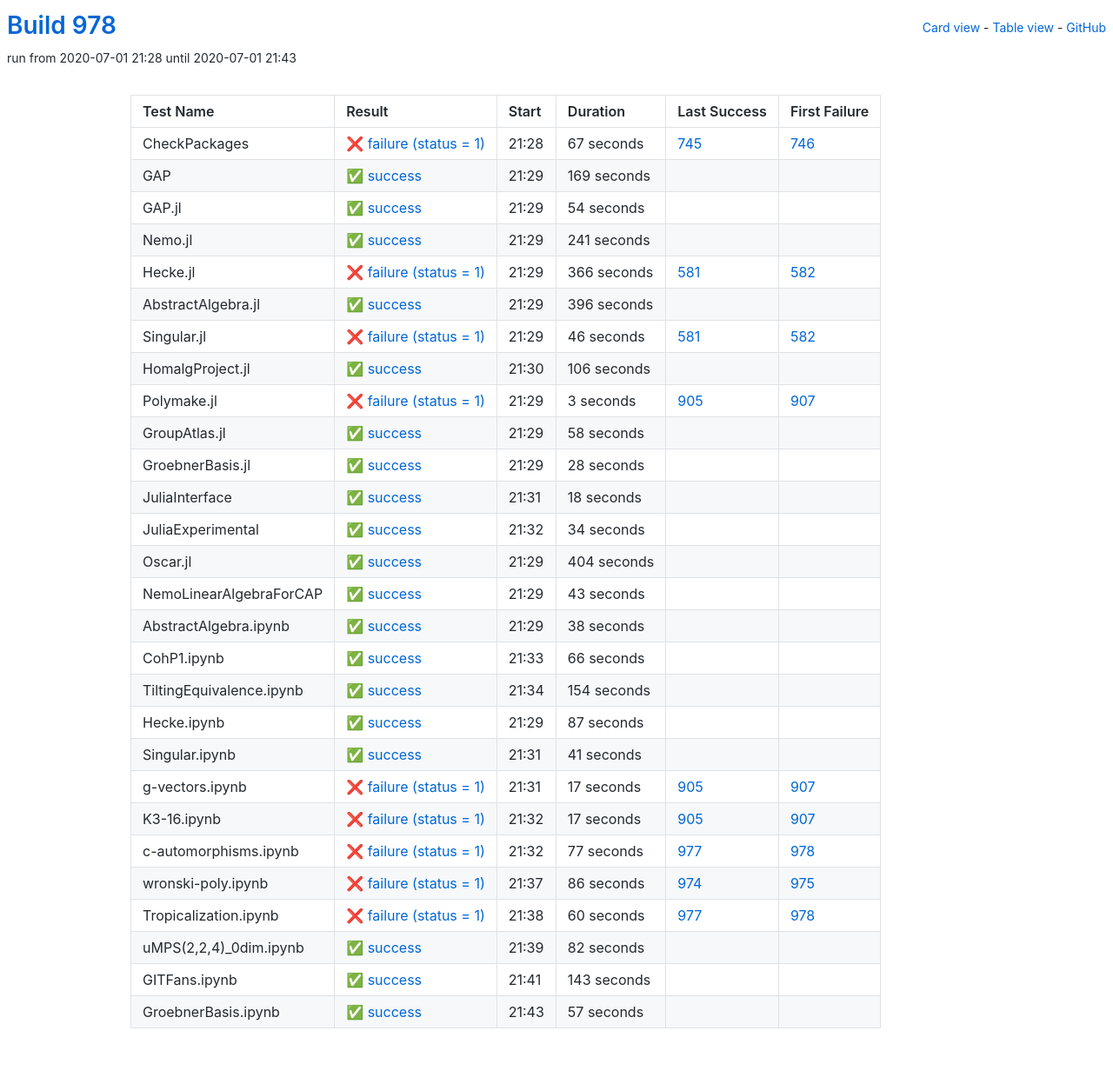
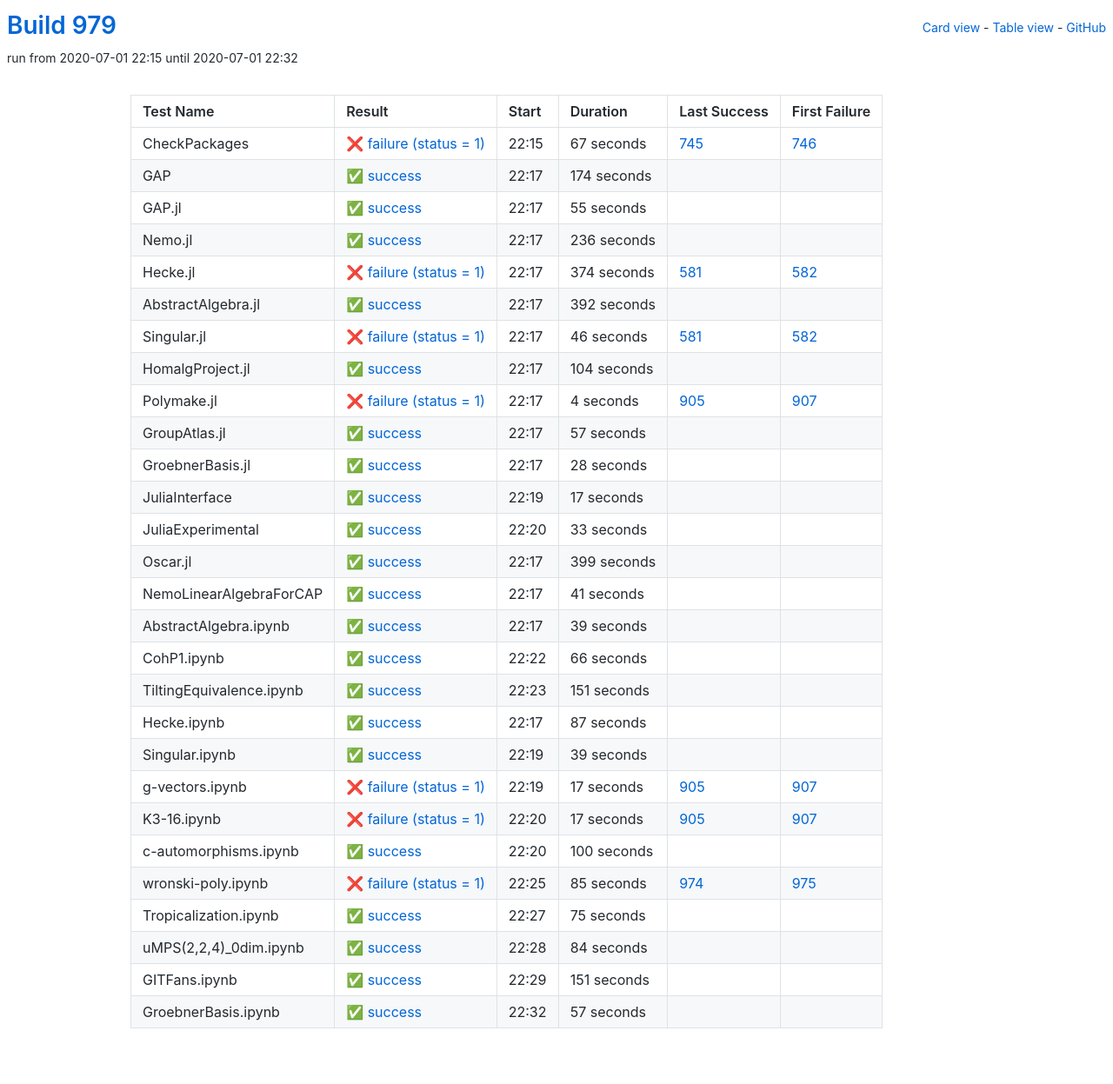
Before and after one commit to oscar-system/oscar-ci-status-1.4, a Jekyll site: the page built from table.html, in a window 1280 px wide. Shown: the whole page at 87% size. Built offline with Jekyll 4.4.1, drawn with Linux system fonts in a browser that asks for light colours.

Commit message:
Build #979

```diff
--- a/_data/ci.yml
+++ b/_data/ci.yml
@@ -1,6 +1,6 @@
 ---
-build: 978
-build_url: https://oscarci.mathematik.uni-kl.de/job/oscar-julia-1.4/978/
+build: 979
+build_url: https://oscarci.mathematik.uni-kl.de/job/oscar-julia-1.4/979/
 job: oscar-julia-1.4
 organization: oscar-system
 repo: oscar-ci-status-1.4
@@ -8,8 +8,8 @@ repourl: https://github.com/oscar-system/oscar-ci-status-1.4
 tests:
 - name: CheckPackages
   id: checkpackages
-  log: https://oscarci.mathematik.uni-kl.de/job/oscar-julia-1.4/978/artifact/logs/build-978/CheckPackages.log
-  start: 2020-07-01 21:28
+  log: https://oscarci.mathematik.uni-kl.de/job/oscar-julia-1.4/979/artifact/logs/build-979/CheckPackages.log
+  start: 2020-07-01 22:15
   success: false
   exitcode: 1
   status: failure
@@ -20,68 +20,68 @@ tests:
   first_failure_url: https://oscarci.mathematik.uni-kl.de/job/oscar-julia-1.4/746/
 - name: GAP
   id: gap
-  log: https://oscarci.mathematik.uni-kl.de/job/oscar-julia-1.4/978/artifact/logs/build-978/GAP.log
-  start: 2020-07-01 21:29
+  log: https://oscarci.mathematik.uni-kl.de/job/oscar-julia-1.4/979/artifact/logs/build-979/GAP.log
+  start: 2020-07-01 22:17
   success: true
   exitcode: 0
   status: success
-  duration: 169
+  duration: 174
   last_success: false
   last_success_url:
   first_failure: false
   first_failure_url:
 - name: GAP.jl
   id: gap-jl
-  log: https://oscarci.mathematik.uni-kl.de/job/oscar-julia-1.4/978/artifact/logs/build-978/GAP.jl.log
-  start: 2020-07-01 21:29
+  log: https://oscarci.mathematik.uni-kl.de/job/oscar-julia-1.4/979/artifact/logs/build-979/GAP.jl.log
+  start: 2020-07-01 22:17
   success: true
   exitcode: 0
   status: success
-  duration: 54
+  duration: 55
   last_success: false
   last_success_url:
   first_failure: false
   first_failure_url:
 - name: Nemo.jl
   id: nemo-jl
-  log: https://oscarci.mathematik.uni-kl.de/job/oscar-julia-1.4/978/artifact/logs/build-978/Nemo.jl.log
-  start: 2020-07-01 21:29
+  log: https://oscarci.mathematik.uni-kl.de/job/oscar-julia-1.4/979/artifact/logs/build-979/Nemo.jl.log
+  start: 2020-07-01 22:17
   success: true
   exitcode: 0
   status: success
-  duration: 241
+  duration: 236
   last_success: false
   last_success_url:
   first_failure: false
   first_failure_url:
 - name: Hecke.jl
   id: hecke-jl
-  log: https://oscarci.mathematik.uni-kl.de/job/oscar-julia-1.4/978/artifact/logs/build-978/Hecke.jl.log
-  start: 2020-07-01 21:29
+  log: https://oscarci.mathematik.uni-kl.de/job/oscar-julia-1.4/979/artifact/logs/build-979/Hecke.jl.log
+  start: 2020-07-01 22:17
   success: false
   exitcode: 1
   status: failure
-  duration: 366
+  duration: 374
   last_success: 581
   last_success_url: https://oscarci.mathematik.uni-kl.de/job/oscar-julia-1.4/581/
   first_failure: 582
   first_failure_url: https://oscarci.mathematik.uni-kl.de/job/oscar-julia-1.4/582/
 - name: AbstractAlgebra.jl
   id: abstractalgebra-jl
-  log: https://oscarci.mathematik.uni-kl.de/job/oscar-julia-1.4/978/artifact/logs/build-978/AbstractAlgebra.jl.log
-  start: 2020-07-01 21:29
+  log: https://oscarci.mathematik.uni-kl.de/job/oscar-julia-1.4/979/artifact/logs/build-979/AbstractAlgebra.jl.log
+  start: 2020-07-01 22:17
   success: true
   exitcode: 0
   status: success
-  duration: 396
+  duration: 392
   last_success: false
   last_success_url:
   first_failure: false
   first_failure_url:
 - name: Singular.jl
   id: singular-jl
-  log: https://oscarci.mathematik.uni-kl.de/job/oscar-julia-1.4/978/artifact/logs/build-978/Singular.jl.log
-  start: 2020-07-01 21:29
+  log: https://oscarci.mathematik.uni-kl.de/job/oscar-julia-1.4/979/artifact/logs/build-979/Singular.jl.log
+  start: 2020-07-01 22:17
   success: false
   exitcode: 1
   status: failure
@@ -92,44 +92,44 @@ tests:
   first_failure_url: https://oscarci.mathematik.uni-kl.de/job/oscar-julia-1.4/582/
 - name: HomalgProject.jl
   id: homalgproject-jl
-  log: https://oscarci.mathematik.uni-kl.de/job/oscar-julia-1.4/978/artifact/logs/build-978/HomalgProject.jl.log
-  start: 2020-07-01 21:30
+  log: https://oscarci.mathematik.uni-kl.de/job/oscar-julia-1.4/979/artifact/logs/build-979/HomalgProject.jl.log
+  start: 2020-07-01 22:17
   success: true
   exitcode: 0
   status: success
-  duration: 106
+  duration: 104
   last_success: false
   last_success_url:
   first_failure: false
   first_failure_url:
 - name: Polymake.jl
   id: polymake-jl
-  log: https://oscarci.mathematik.uni-kl.de/job/oscar-julia-1.4/978/artifact/logs/build-978/Polymake.jl.log
-  start: 2020-07-01 21:29
+  log: https://oscarci.mathematik.uni-kl.de/job/oscar-julia-1.4/979/artifact/logs/build-979/Polymake.jl.log
+  start: 2020-07-01 22:17
   success: false
   exitcode: 1
   status: failure
-  duration: 3
+  duration: 4
   last_success: 905
   last_success_url: https://oscarci.mathematik.uni-kl.de/job/oscar-julia-1.4/905/
   first_failure: 907
   first_failure_url: https://oscarci.mathematik.uni-kl.de/job/oscar-julia-1.4/907/
 - name: GroupAtlas.jl
   id: groupatlas-jl
-  log: https://oscarci.mathematik.uni-kl.de/job/oscar-julia-1.4/978/artifact/logs/build-978/GroupAtlas.jl.log
-  start: 2020-07-01 21:29
+  log: https://oscarci.mathematik.uni-kl.de/job/oscar-julia-1.4/979/artifact/logs/build-979/GroupAtlas.jl.log
+  start: 2020-07-01 22:17
   success: true
   exitcode: 0
   status: success
-  duration: 58
+  duration: 57
   last_success: false
   last_success_url:
   first_failure: false
   first_failure_url:
 - name: GroebnerBasis.jl
   id: groebnerbasis-jl
-  log: https://oscarci.mathematik.uni-kl.de/job/oscar-julia-1.4/978/artifact/logs/build-978/GroebnerBasis.jl.log
-  start: 2020-07-01 21:29
+  log: https://oscarci.mathematik.uni-kl.de/job/oscar-julia-1.4/979/artifact/logs/build-979/GroebnerBasis.jl.log
+  start: 2020-07-01 22:17
   success: true
   exitcode: 0
   status: success
@@ -140,68 +140,68 @@ tests:
   first_failure_url:
 - name: JuliaInterface
   id: juliainterface
-  log: https://oscarci.mathematik.uni-kl.de/job/oscar-julia-1.4/978/artifact/logs/build-978/JuliaInterface.log
-  start: 2020-07-01 21:31
+  log: https://oscarci.mathematik.uni-kl.de/job/oscar-julia-1.4/979/artifact/logs/build-979/JuliaInterface.log
+  start: 2020-07-01 22:19
   success: true
   exitcode: 0
   status: success
-  duration: 18
+  duration: 17
   last_success: false
   last_success_url:
   first_failure: false
   first_failure_url:
 - name: JuliaExperimental
   id: juliaexperimental
-  log: https://oscarci.mathematik.uni-kl.de/job/oscar-julia-1.4/978/artifact/logs/build-978/JuliaExperimental.log
-  start: 2020-07-01 21:32
+  log: https://oscarci.mathematik.uni-kl.de/job/oscar-julia-1.4/979/artifact/logs/build-979/JuliaExperimental.log
+  start: 2020-07-01 22:20
   success: true
   exitcode: 0
   status: success
-  duration: 34
+  duration: 33
   last_success: false
   last_success_url:
   first_failure: false
   first_failure_url:
 - name: Oscar.jl
   id: oscar-jl
-  log: https://oscarci.mathematik.uni-kl.de/job/oscar-julia-1.4/978/artifact/logs/build-978/Oscar.jl.log
-  start: 2020-07-01 21:29
+  log: https://oscarci.mathematik.uni-kl.de/job/oscar-julia-1.4/979/artifact/logs/build-979/Oscar.jl.log
+  start: 2020-07-01 22:17
   success: true
   exitcode: 0
   status: success
-  duration: 404
+  duration: 399
   last_success: false
   last_success_url:
   first_failure: false
   first_failure_url:
 - name: NemoLinearAlgebraForCAP
   id: nemolinearalgebraforcap
-  log: https://oscarci.mathematik.uni-kl.de/job/oscar-julia-1.4/978/artifact/logs/build-978/NemoLinearAlgebraForCAP.log
-  start: 2020-07-01 21:29
+  log: https://oscarci.mathematik.uni-kl.de/job/oscar-julia-1.4/979/artifact/logs/build-979/NemoLinearAlgebraForCAP.log
+  start: 2020-07-01 22:17
   success: true
   exitcode: 0
   status: success
-  duration: 43
+  duration: 41
   last_success: false
   last_success_url:
   first_failure: false
   first_failure_url:
 - name: AbstractAlgebra.ipynb
   id: abstractalgebra-ipynb
-  log: https://oscarci.mathematik.uni-kl.de/job/oscar-julia-1.4/978/artifact/logs/build-978/AbstractAlgebra.ipynb.log
-  start: 2020-07-01 21:29
+  log: https://oscarci.mathematik.uni-kl.de/job/oscar-julia-1.4/979/artifact/logs/build-979/AbstractAlgebra.ipynb.log
+  start: 2020-07-01 22:17
   success: true
   exitcode: 0
   status: success
-  duration: 38
+  duration: 39
   last_success: false
   last_success_url:
   first_failure: false
   first_failure_url:
 - name: CohP1.ipynb
   id: cohp1-ipynb
-  log: https://oscarci.mathematik.uni-kl.de/job/oscar-julia-1.4/978/artifact/logs/build-978/CohP1.ipynb.log
-  start: 2020-07-01 21:33
+  log: https://oscarci.mathematik.uni-kl.de/job/oscar-julia-1.4/979/artifact/logs/build-979/CohP1.ipynb.log
+  start: 2020-07-01 22:22
   success: true
   exitcode: 0
   status: success
@@ -212,20 +212,20 @@ tests:
   first_failure_url:
 - name: TiltingEquivalence.ipynb
   id: tiltingequivalence-ipynb
-  log: https://oscarci.mathematik.uni-kl.de/job/oscar-julia-1.4/978/artifact/logs/build-978/TiltingEquivalence.ipynb.log
-  start: 2020-07-01 21:34
+  log: https://oscarci.mathematik.uni-kl.de/job/oscar-julia-1.4/979/artifact/logs/build-979/TiltingEquivalence.ipynb.log
+  start: 2020-07-01 22:23
   success: true
   exitcode: 0
   status: success
-  duration: 154
+  duration: 151
   last_success: false
   last_success_url:
   first_failure: false
   first_failure_url:
 - name: Hecke.ipynb
   id: hecke-ipynb
-  log: https://oscarci.mathematik.uni-kl.de/job/oscar-julia-1.4/978/artifact/logs/build-978/Hecke.ipynb.log
-  start: 2020-07-01 21:29
+  log: https://oscarci.mathematik.uni-kl.de/job/oscar-julia-1.4/979/artifact/logs/build-979/Hecke.ipynb.log
+  start: 2020-07-01 22:17
   success: true
   exitcode: 0
   status: success
@@ -236,20 +236,20 @@ tests:
   first_failure_url:
 - name: Singular.ipynb
   id: singular-ipynb
-  log: https://oscarci.mathematik.uni-kl.de/job/oscar-julia-1.4/978/artifact/logs/build-978/Singular.ipynb.log
-  start: 2020-07-01 21:31
+  log: https://oscarci.mathematik.uni-kl.de/job/oscar-julia-1.4/979/artifact/logs/build-979/Singular.ipynb.log
+  start: 2020-07-01 22:19
   success: true
   exitcode: 0
   status: success
-  duration: 41
+  duration: 39
   last_success: false
   last_success_url:
   first_failure: false
   first_failure_url:
 - name: g-vectors.ipynb
   id: g-vectors-ipynb
-  log: https://oscarci.mathematik.uni-kl.de/job/oscar-julia-1.4/978/artifact/logs/build-978/g-vectors.ipynb.log
-  start: 2020-07-01 21:31
+  log: https://oscarci.mathematik.uni-kl.de/job/oscar-julia-1.4/979/artifact/logs/build-979/g-vectors.ipynb.log
+  start: 2020-07-01 22:19
   success: false
   exitcode: 1
   status: failure
@@ -260,8 +260,8 @@ tests:
   first_failure_url: https://oscarci.mathematik.uni-kl.de/job/oscar-julia-1.4/907/
 - name: K3-16.ipynb
   id: k3-16-ipynb
-  log: https://oscarci.mathematik.uni-kl.de/job/oscar-julia-1.4/978/artifact/logs/build-978/K3-16.ipynb.log
-  start: 2020-07-01 21:32
+  log: https://oscarci.mathematik.uni-kl.de/job/oscar-julia-1.4/979/artifact/logs/build-979/K3-16.ipynb.log
+  start: 2020-07-01 22:20
   success: false
   exitcode: 1
   status: failure
@@ -272,68 +272,68 @@ tests:
   first_failure_url: https://oscarci.mathematik.uni-kl.de/job/oscar-julia-1.4/907/
 - name: c-automorphisms.ipynb
   id: c-automorphisms-ipynb
-  log: https://oscarci.mathematik.uni-kl.de/job/oscar-julia-1.4/978/artifact/logs/build-978/c-automorphisms.ipynb.log
-  start: 2020-07-01 21:32
+  log: https://oscarci.mathematik.uni-kl.de/job/oscar-julia-1.4/979/artifact/logs/build-979/c-automorphisms.ipynb.log
+  start: 2020-07-01 22:20
+  success: true
+  exitcode: 0
+  status: success
+  duration: 100
+  last_success: false
+  last_success_url:
+  first_failure: false
+  first_failure_url:
+- name: wronski-poly.ipynb
+  id: wronski-poly-ipynb
+  log: https://oscarci.mathematik.uni-kl.de/job/oscar-julia-1.4/979/artifact/logs/build-979/wronski-poly.ipynb.log
+  start: 2020-07-01 22:25
   success: false
   exitcode: 1
   status: failure
-  duration: 77
-  last_success: 977
-  last_success_url: https://oscarci.mathematik.uni-kl.de/job/oscar-julia-1.4/977/
-  first_failure: 978
-  first_failure_url: https://oscarci.mathematik.uni-kl.de/job/oscar-julia-1.4/978/
-- name: wronski-poly.ipynb
-  id: wronski-poly-ipynb
-  log: https://oscarci.mathematik.uni-kl.de/job/oscar-julia-1.4/978/artifact/logs/build-978/wronski-poly.ipynb.log
-  start: 2020-07-01 21:37
-  success: false
-  exitcode: 1
-  status: failure
-  duration: 86
+  duration: 85
   last_success: 974
   last_success_url: https://oscarci.mathematik.uni-kl.de/job/oscar-julia-1.4/974/
   first_failure: 975
   first_failure_url: https://oscarci.mathematik.uni-kl.de/job/oscar-julia-1.4/975/
 - name: Tropicalization.ipynb
   id: tropicalization-ipynb
-  log: https://oscarci.mathematik.uni-kl.de/job/oscar-julia-1.4/978/artifact/logs/build-978/Tropicalization.ipynb.log
-  start: 2020-07-01 21:38
-  success: false
-  exitcode: 1
-  status: failure
-  duration: 60
-  last_success: 977
-  last_success_url: https://oscarci.mathematik.uni-kl.de/job/oscar-julia-1.4/977/
-  first_failure: 978
-  first_failure_url: https://oscarci.mathematik.uni-kl.de/job/oscar-julia-1.4/978/
-- name: uMPS(2,2,4)_0dim.ipynb
-  id: umps-2-2-4-0dim-ipynb
-  log: https://oscarci.mathematik.uni-kl.de/job/oscar-julia-1.4/978/artifact/logs/build-978/uMPS-2-2-4-_0dim.ipynb.log
-  start: 2020-07-01 21:39
+  log: https://oscarci.mathematik.uni-kl.de/job/oscar-julia-1.4/979/artifact/logs/build-979/Tropicalization.ipynb.log
+  start: 2020-07-01 22:27
   success: true
   exitcode: 0
   status: success
-  duration: 82
+  duration: 75
+  last_success: false
+  last_success_url:
+  first_failure: false
+  first_failure_url:
+- name: uMPS(2,2,4)_0dim.ipynb
+  id: umps-2-2-4-0dim-ipynb
+  log: https://oscarci.mathematik.uni-kl.de/job/oscar-julia-1.4/979/artifact/logs/build-979/uMPS-2-2-4-_0dim.ipynb.log
+  start: 2020-07-01 22:28
+  success: true
+  exitcode: 0
+  status: success
+  duration: 84
   last_success: false
   last_success_url:
   first_failure: false
   first_failure_url:
 - name: GITFans.ipynb
   id: gitfans-ipynb
-  log: https://oscarci.mathematik.uni-kl.de/job/oscar-julia-1.4/978/artifact/logs/build-978/GITFans.ipynb.log
-  start: 2020-07-01 21:41
+  log: https://oscarci.mathematik.uni-kl.de/job/oscar-julia-1.4/979/artifact/logs/build-979/GITFans.ipynb.log
+  start: 2020-07-01 22:29
   success: true
   exitcode: 0
   status: success
-  duration: 143
+  duration: 151
   last_success: false
   last_success_url:
   first_failure: false
   first_failure_url:
 - name: GroebnerBasis.ipynb
   id: groebnerbasis-ipynb
-  log: https://oscarci.mathematik.uni-kl.de/job/oscar-julia-1.4/978/artifact/logs/build-978/GroebnerBasis.ipynb.log
-  start: 2020-07-01 21:43
+  log: https://oscarci.mathematik.uni-kl.de/job/oscar-julia-1.4/979/artifact/logs/build-979/GroebnerBasis.ipynb.log
+  start: 2020-07-01 22:32
   success: true
   exitcode: 0
   status: success
```
Also changed, not shown: README.md.
